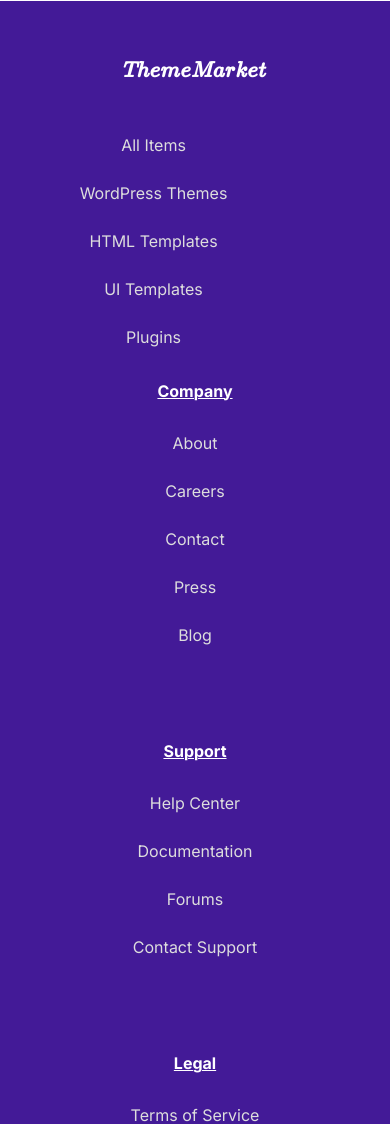
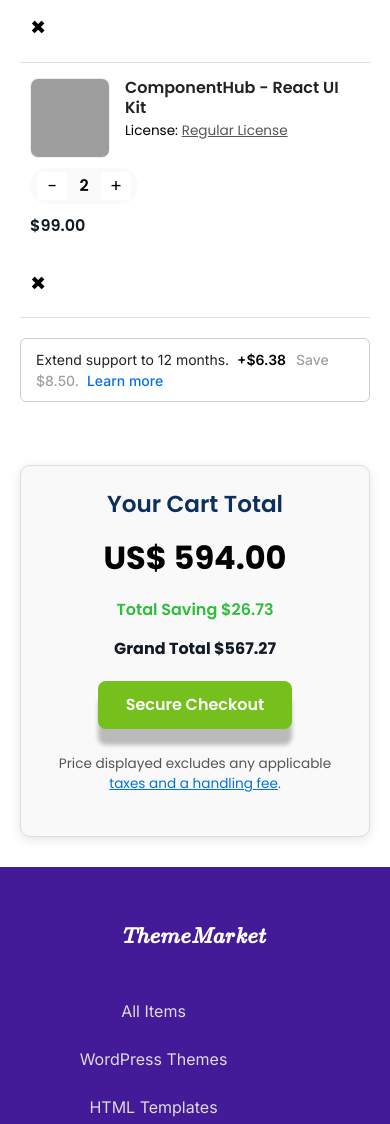
Before and after one commit to Maheshwaran1303/ThemeMarket, a Django app: page /cart/ in a window 390 px wide; the page is wider, and only the part inside the window is pictured. Shown: the part 1375-2499 px from the top of that part. Run offline with Django 5.2, Linux system fonts and the light colour scheme; a user stored in the database is signed in; data comes from the database, SQL or seed files in the repository; both versions use the stored data as it was after the commit; grey boxes are pictures that could not be loaded.

Commit message:
Updated Cart Page

```diff
--- a/main/static/styles/cart.css
+++ b/main/static/styles/cart.css
@@ -138,9 +138,8 @@
 
 
 /* ===============================
-   ABOUT HERO SECTION - FINAL (Exact UI)
+   CART SECTION - FIXED ALIGNMENT
    =============================== */
-
 
 .cart-section {
   padding: 50px 100px;
@@ -150,33 +149,46 @@
 
 .cart-title {
   text-align: center;
-  font-size: 1.8rem;
-  font-weight: 600;
-  color: #1E2A39;
-  background: #E6E5ED;
+  font-size: 50px;
+  font-weight: 700;
+  color: #0C2F5C;
+  background: #D1CDD8;
   padding: 15px;
+  border-width: 1px, 0px, 1px, 0px;
+  border-style: solid;
+  border-color: #777474;
   border-radius: 6px;
   margin-bottom: 30px;
+  font-family: 'Roboto', sans-serif;
+  font-style: Bold;
+  line-height: 100%;
+  letter-spacing: 0%;
+  text-align: center;
 }
 
 .cart-container {
   display: flex;
   gap: 25px;
   align-items: flex-start;
+  flex-wrap: wrap;
 }
 
+/* ===== LEFT SIDE ===== */
 .cart-left {
   flex: 2;
   background: #fff;
+  min-width: 600px;
 }
 
 .cart-actions {
   display: flex;
   justify-content: space-between;
-  background: #4a4a4a;
+  background: #777474;
   padding: 10px 15px;
+  border: 2px solid #777474;
   border-radius: 8px;
   margin-bottom: 20px;
+
 }
 
 .btn-continue {
@@ -186,24 +198,37 @@
   border-radius: 4px;
   text-decoration: none;
   font-weight: 500;
+  transition: all 0.3s ease;
+
+}
+
+.btn-continue:hover {
+  background: #5ba019;
 }
 
 .btn-empty {
   background: #fff;
-  color: #000;
+  color: #0C2F5C;
   border: 1px solid #ccc;
   padding: 8px 18px;
   border-radius: 4px;
   text-decoration: none;
   font-weight: 500;
+  transition: all 0.3s ease;
 }
 
+.btn-empty:hover {
+  background: #f2f2f2;
+}
+
+/* ===== CART ITEM (FIXED ALIGNMENT) ===== */
 .cart-item {
-  display: flex;
+  display: grid;
+  grid-template-columns: 1.5fr 0.8fr 0.6fr 0.1fr;
   align-items: center;
-  justify-content: space-between;
-  border-bottom: 1px solid #ccc;
-  padding: 15px 0;
+  border-bottom: 1px solid #ddd;
+  padding: 15px 10px;
+  gap: 10px;
 }
 
 .item-details {
@@ -214,68 +239,97 @@
 
 .item-image {
   width: 80px;
+  height: 80px;
   border-radius: 8px;
+  object-fit: cover;
+  border: 1px solid #eee;
 }
 
 .item-name {
   font-weight: 600;
   font-size: 1rem;
+  color: #222;
+  margin-bottom: 4px;
 }
 
 .license {
-  font-size: 0.9rem;
+  font-size: 0.85rem;
+  color: #000;
 }
 
 .license-link {
-  color: #0071E3;
+  color: #555;
   text-decoration: underline;
 }
 
+/* ===== QUANTITY CONTROL ===== */
 .quantity-controls {
   display: flex;
   align-items: center;
+  justify-content: center;
   gap: 8px;
-  justify-content: center;
+  background: #fafafa;
+  border-radius: 25px;
+  padding: 4px 8px;
 }
 
 .qty-btn {
-  background: #f2f2f2;
-  border: 1px solid #aaa;
+  background: #fff;
+  border: none;
   width: 28px;
   height: 28px;
-  border-radius: 50%;
   font-size: 1.1rem;
   cursor: pointer;
+  transition: 0.2s ease;
+}
+
+.qty-btn:hover {
+  background: #fff;
 }
 
 .qty {
   font-weight: 600;
   min-width: 20px;
   text-align: center;
+  color: #000;
 }
 
+/* ===== PRICE ===== */
 .item-price {
   font-weight: 600;
+  font-size: 1rem;
+  color: #101A24;
+  text-align: center;
 }
 
+/* ===== REMOVE BUTTON ===== */
 .remove-btn {
   color: #000;
-  font-size: 1.5rem;
+  font-size: 1.6rem;
+  font-weight: 700;
   text-decoration: none;
+  text-align: right;
+  transition: color 0.2s ease;
 }
 
+.remove-btn:hover {
+  color: #E63946;
+}
+
+/* ===== CART SUMMARY ===== */
 .cart-summary {
   flex: 1;
   border: 1px solid #ddd;
   border-radius: 10px;
-  padding: 20px;
+  padding: 25px;
   background: #f9f9f9;
   text-align: center;
-  box-shadow: 0px 2px 10px rgba(0, 0, 0, 0.1);
+  box-shadow: 0px 3px 12px rgba(0, 0, 0, 0.1);
+  min-width: 280px;
 }
 
 .cart-summary h3 {
-  color: #1E2A39;
+  color: #0C2F5C;
   font-weight: 600;
   margin-bottom: 15px;
 }
@@ -283,11 +337,18 @@
 .cart-total {
   font-size: 2rem;
   font-weight: 700;
+  color: #000;
 }
 
 .savings {
   color: #2EBD3C;
   font-weight: 600;
+  margin-bottom: 15px;
+}
+
+.grand-total {
+  color: #101A24;
+  font-weight: 700;
   margin-bottom: 20px;
 }
 
@@ -295,19 +356,125 @@
   display: inline-block;
   background: #76C01D;
   color: #fff;
-  padding: 10px 25px;
-  border-radius: 5px;
+  padding: 12px 28px;
+  border-radius: 8px;
   font-weight: 600;
   text-decoration: none;
+  transition: 0.3s ease;
   box-shadow: 0px 16px 4.3px 0px #00000040;
+
+}
+
+.btn-checkout:hover {
+  background: #5da118;
+  transform: translateY(-2px);
 }
 
 .disclaimer {
-  font-size: 0.8rem;
+  font-size: 0.85rem;
   color: #555;
-  margin-top: 15px;
+  margin-top: 25px;
 }
 
 .disclaimer a {
   color: #0071E3;
 }
+
+/* ===============================
+   EXTEND SUPPORT BOX (Below Cart Item)
+   =============================== */
+
+.extend-support {
+  border: 1px solid #ccc;
+  border-radius: 6px;
+  padding: 10px 15px;
+  margin: 8px 0 18px 0;
+  background: #fff;
+  font-family: "Inter", sans-serif;
+  display: flex;
+  align-items: center;
+  justify-content: flex-start;
+  transition: box-shadow 0.2s ease;
+  margin-top: 20px;
+}
+
+.extend-support:hover {
+  box-shadow: 0px 3px 6px rgba(0, 0, 0, 0.08);
+}
+
+.extend-support p {
+  margin: 0;
+  font-size: 14px;
+  color: #222;
+}
+
+.extend-support .price {
+  font-weight: 600;
+  color: #000;
+  margin: 0 4px;
+}
+
+.extend-support .save {
+  color: #a0a0a0;
+  font-weight: 500;
+  margin-left: 2px;
+}
+
+.extend-support .learn-more {
+  color: #0071E3;
+  font-weight: 500;
+  text-decoration: none;
+  margin-left: 4px;
+}
+
+.extend-support .learn-more:hover {
+  text-decoration: underline;
+}
+
+
+/* ===== RESPONSIVE ===== */
+@media (max-width: 992px) {
+  .cart-container {
+    flex-direction: column;
+  }
+
+  .cart-left {
+    min-width: 100%;
+  }
+
+  .cart-summary {
+    width: 100%;
+  }
+
+  .cart-item {
+    grid-template-columns: 1fr 1fr;
+    grid-template-rows: auto auto;
+    row-gap: 10px;
+  }
+
+  .item-price,
+  .quantity-controls,
+  .remove-btn {
+    justify-self: start;
+  }
+}
+
+@media (max-width: 600px) {
+  .cart-section {
+    padding: 30px 20px;
+  }
+
+  .cart-actions {
+    flex-direction: column;
+    gap: 10px;
+  }
+
+  .cart-item {
+    grid-template-columns: 1fr;
+    text-align: left;
+  }
+
+  .cart-summary {
+    margin-top: 20px;
+  }
+}
--- a/main/templates/main/cart.html
+++ b/main/templates/main/cart.html
@@ -39,7 +39,7 @@
           <img src="{{ item.template.image.url }}" alt="{{ item.template.name }}" class="item-image">
           <div>
             <h4 class="item-name">{{ item.template.name }}</h4>
-            <p class="license">License: <a href="#" class="license-link">{{ item.template.license_type }}</a></p>
+            <p class="license">License: <a href="#" class="license-link">Regular License</a></p>
           </div>
         </div>
 
@@ -55,6 +55,14 @@
         <a href="{% url 'main:remove_from_cart' item.id %}" class="remove-btn">×</a>
       </div>
       {% endfor %}
+      <div class="extend-support">
+        <p>
+          Extend support to 12 months.
+          <span class="price">+${{ item.support_price|default:"6.38" }}</span>
+          <span class="save">Save $8.50.</span>
+          <a href="#" class="learn-more">Learn more</a>
+        </p>
+      </div>
     </div>
 
     <div class="cart-summary">
```
Also changed, not shown: main/templates/main/templates.html (+8 -8 lines), db.sqlite3.
